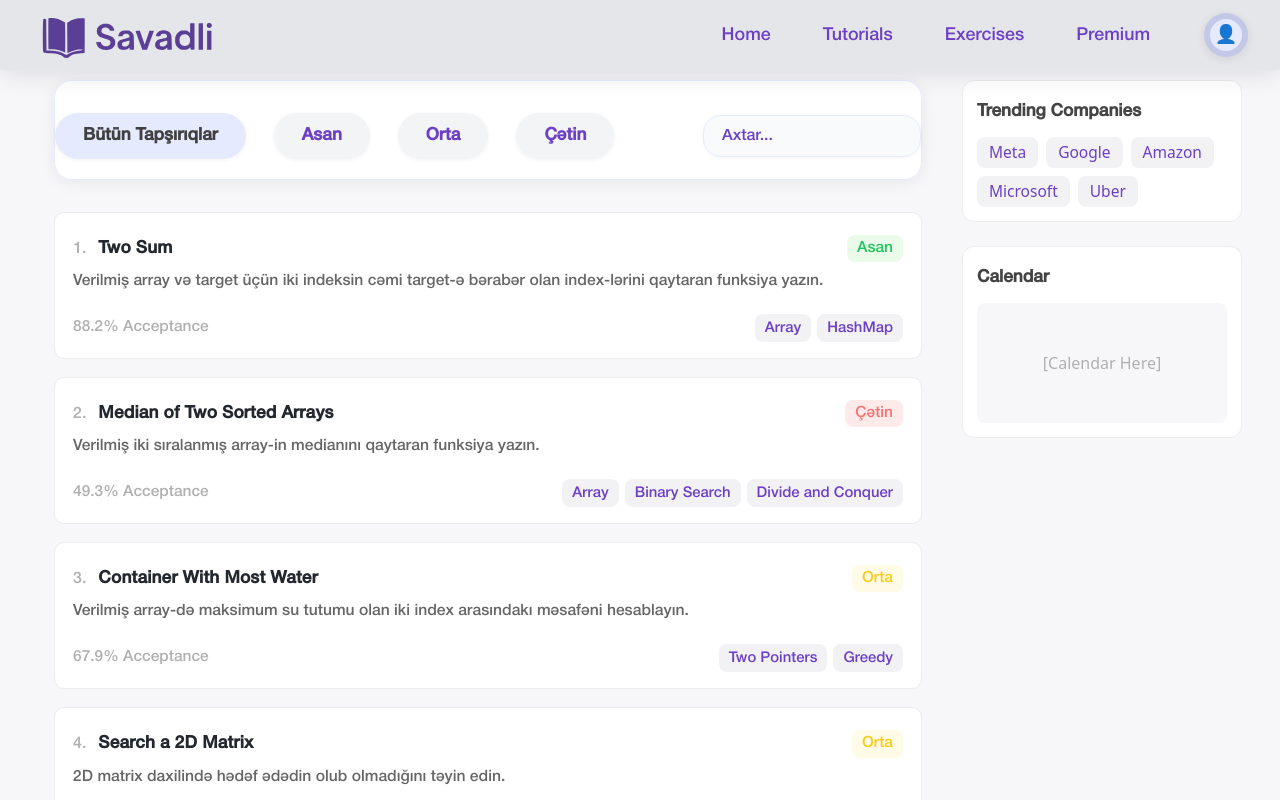
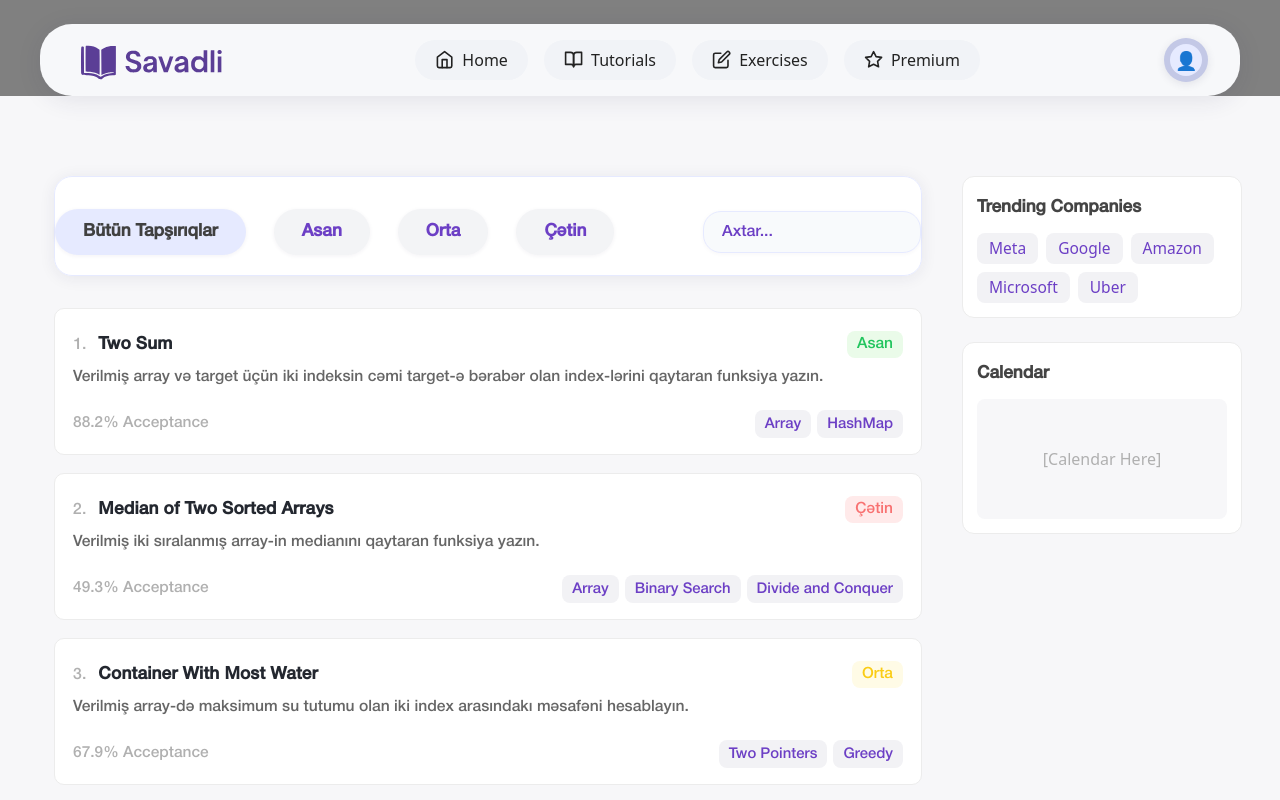
Before and after one commit to mlalayev/myPlatform, a Next.js app: page /exercises in a window 1280 px wide. Shown: the top 800 px of the page. Built offline with nearby package versions, Linux system fonts and the light colour scheme.

Commit message:
major changes in the header section

```diff
--- a/package.json
+++ b/package.json
@@ -17,6 +17,7 @@
     "prismjs": "^1.30.0",
     "react": "^19.0.0",
     "react-dom": "^19.0.0",
+    "react-icons": "^5.5.0",
     "react-simple-code-editor": "^0.14.1",
     "vm2": "^3.9.19"
   },
--- a/src/app/components/header/Header.module.css
+++ b/src/app/components/header/Header.module.css
@@ -1,27 +1,22 @@
 .header {
-  top: 0;
-  left: 0;
-  right: 0;
-  height: 70px;
-  z-index: 999;
+  max-width: 1200px;
+  margin: 24px auto 0 auto; /* top margin, auto sides */
+  padding: 0 32px;
+  border-radius: 32px;
+  background: #f7f8fa;
+  box-shadow: 0 4px 24px rgba(44, 36, 80, 0.10);
   display: flex;
-  margin: 0 auto;
-  padding: 0 32px;
-  position: fixed;
-  max-width: 1350px;
   align-items: center;
-  backdrop-filter: blur(12px);
-  background-color: #e5e6e9;
   justify-content: space-between;
-  box-shadow: 0 4px 24px rgba(44, 36, 80, 0.13);
-  font-family: "HelveticaNeue-Medium", "Helvetica Neue", Arial, sans-serif;
+  position: relative;
+  height: 72px;
 }
 
 .header::before {
   top: 0;
   left: 0;
   z-index: -1;
-  content: "";
+  /* content: ""; */
   width: 100vw;
   height: 100%;
   position: absolute;
@@ -31,7 +26,7 @@
 .header::after {
   top: 0;
   right: 0;
-  content: "";
+  /* content: ""; */
   z-index: -1;
   width: 100vw;
   height: 100%;
@@ -45,7 +40,7 @@
 }
 
 .logo {
-  height: 48px;
+  height: 40px;
   width: auto;
 }
 
@@ -57,29 +52,72 @@
 }
 
 .navbar {
-  height: 100%;
   display: flex;
+  gap: 16px;
   align-items: center;
 }
 
-.navLink {
-  height: 100%;
+.navButton {
   display: flex;
-  color: #6c3fc5;
-  font-weight: 400;
-  padding: 10px 26px;
-  font-size: 1.12rem;
   align-items: center;
+  gap: 8px;
+  padding: 8px 20px;
+  background: #f1f3f7;
+  border-radius: 24px;
+  color: #222;
+  font-size: 1rem;
+  font-weight: 500;
   text-decoration: none;
-  justify-content: center;
-  background: transparent;
-  transition: background 0.18s, color 0.18s;
+  border: none;
+  transition: background 0.18s, color 0.18s, box-shadow 0.18s;
+  box-shadow: none;
 }
 
-.navLink:hover,
-.navLink:focus {
-  color: #404040;
-  background: #c3c8e6;
+.navButton:hover, .navButton:focus {
+  background: #e0e3eb;
+  color: #111;
+  box-shadow: 0 2px 8px rgba(44, 36, 80, 0.08);
+}
+
+.navIcon {
+  display: flex;
+  align-items: center;
+  font-size: 1.2em;
+}
+
+.actionButton {
+  display: flex;
+  align-items: center;
+  gap: 10px;
+  padding: 0 28px 0 20px;
+  height: 44px;
+  background: linear-gradient(90deg, #e6f95a 0%, #d6f05a 100%);
+  color: #222;
+  font-size: 1rem;
+  font-weight: 600;
+  border: none;
+  border-radius: 24px;
+  cursor: pointer;
+  box-shadow: 0 2px 8px rgba(44, 36, 80, 0.10);
+  transition: background 0.18s, box-shadow 0.18s;
+}
+
+.actionButton:hover, .actionButton:focus {
+  background: linear-gradient(90deg, #e6f95a 0%, #b6e05a 100%);
+  box-shadow: 0 4px 16px rgba(44, 36, 80, 0.13);
+}
+
+.actionIcon {
+  display: flex;
+  align-items: center;
+  justify-content: center;
+  background: #222;
+  color: #fff;
+  border-radius: 50%;
+  width: 28px;
+  height: 28px;
+  font-size: 1.2em;
+  margin-left: 8px;
 }
 
 .menuButton {
--- a/src/app/components/header/Header.tsx
+++ b/src/app/components/header/Header.tsx
@@ -3,12 +3,13 @@ import React, { useState, useRef, useEffect } from "react";
 import HeaderStyle from "./Header.module.css";
 import Image from "next/image";
 import WhiteLogo from "@/../public/svg/whiteLogo.svg";
+import { FiHome, FiBookOpen, FiEdit, FiStar, FiArrowUpRight } from "react-icons/fi";
 
 const navItems = [
-  { label: "Home", href: "/" },
-  { label: "Tutorials", href: "/tutorials" },
-  { label: "Exercises", href: "/exercises" },
-  { label: "Premium", href: "/premium" },
+  { label: "Home", href: "/", icon: <FiHome /> },
+  { label: "Tutorials", href: "/tutorials", icon: <FiBookOpen /> },
+  { label: "Exercises", href: "/exercises", icon: <FiEdit /> },
+  { label: "Premium", href: "/premium", icon: <FiStar /> },
 ];
 
 const Header: React.FC = () => {
@@ -35,11 +36,12 @@ const Header: React.FC = () => {
       <div className={HeaderStyle.leftSection}>
         <Image src={WhiteLogo} alt="Logo" className={HeaderStyle.logo} />
       </div>
-      <div className={HeaderStyle.navAndProfile}>
+      {/* <div className={HeaderStyle.navAndProfile}> */}
         <nav className={HeaderStyle.navbar}>
           {navItems.map((item) => (
-            <a key={item.label} href={item.href} className={HeaderStyle.navLink}>
-              {item.label}
+            <a key={item.label} href={item.href} className={HeaderStyle.navButton}>
+              <span className={HeaderStyle.navIcon}>{item.icon}</span>
+              <span>{item.label}</span>
             </a>
           ))}
         </nav>
@@ -60,7 +62,7 @@ const Header: React.FC = () => {
             </div>
           )}
         </div>
-      </div>
+      {/* </div> */}
     </header>
   );
 };
--- a/src/app/layout.tsx
+++ b/src/app/layout.tsx
@@ -5,7 +5,8 @@ export default function RootLayout({ children }: { children: React.ReactNode })
   return (
     <html lang="en">
       <body  style={{
-        // height: "100000px"
+        // height: "100000px",
+        background: "gray"
       }}>
         {children}
       </body>
```
Also changed, not shown: 1 other file (tests, documents, lock files or other folders).
